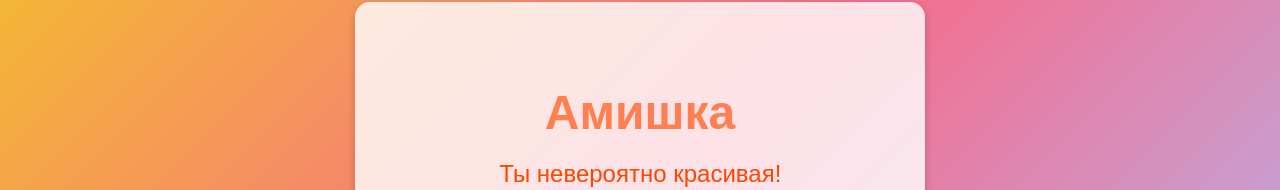
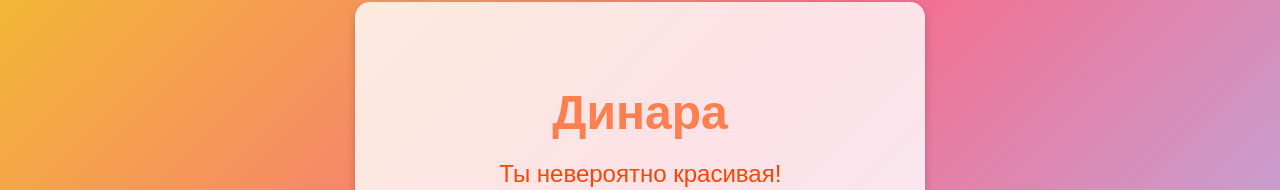
Before and after one commit to TheLeonStyle/best, a plain HTML site: page index.html in a window 1280 px wide. Shown: the part 180-370 px from the top of the page. Drawn offline with Linux system fonts and the light colour scheme.

Commit message:
Update index.html

```diff
--- a/index.html
+++ b/index.html
@@ -4,7 +4,7 @@
 <head>
 	<meta charset="UTF-8">
 	<meta name="viewport" content="width=device-width, initial-scale=1.0">
-	<title>Амишка</title>
+	<title>Динара</title>
 
 	<style>
 		body {
@@ -118,7 +118,7 @@
 <body>
 
 	<div class="container">
-		<h1>Амишка</h1>
+		<h1>Динара</h1>
 		<div class="compliments">
 			<p>Ты невероятно красивая!</p>
 			<p>Твоя улыбка освещает весь мир.</p>
```
